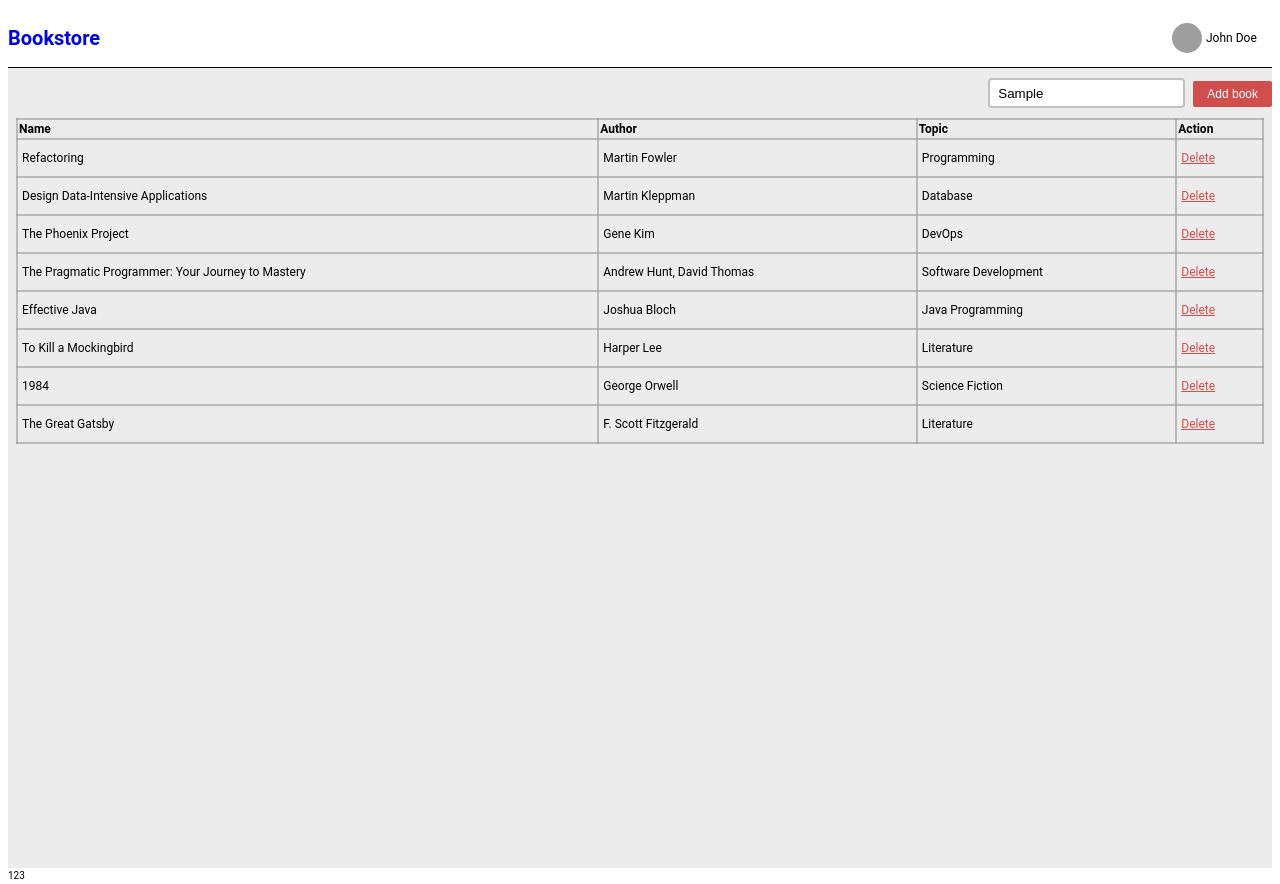
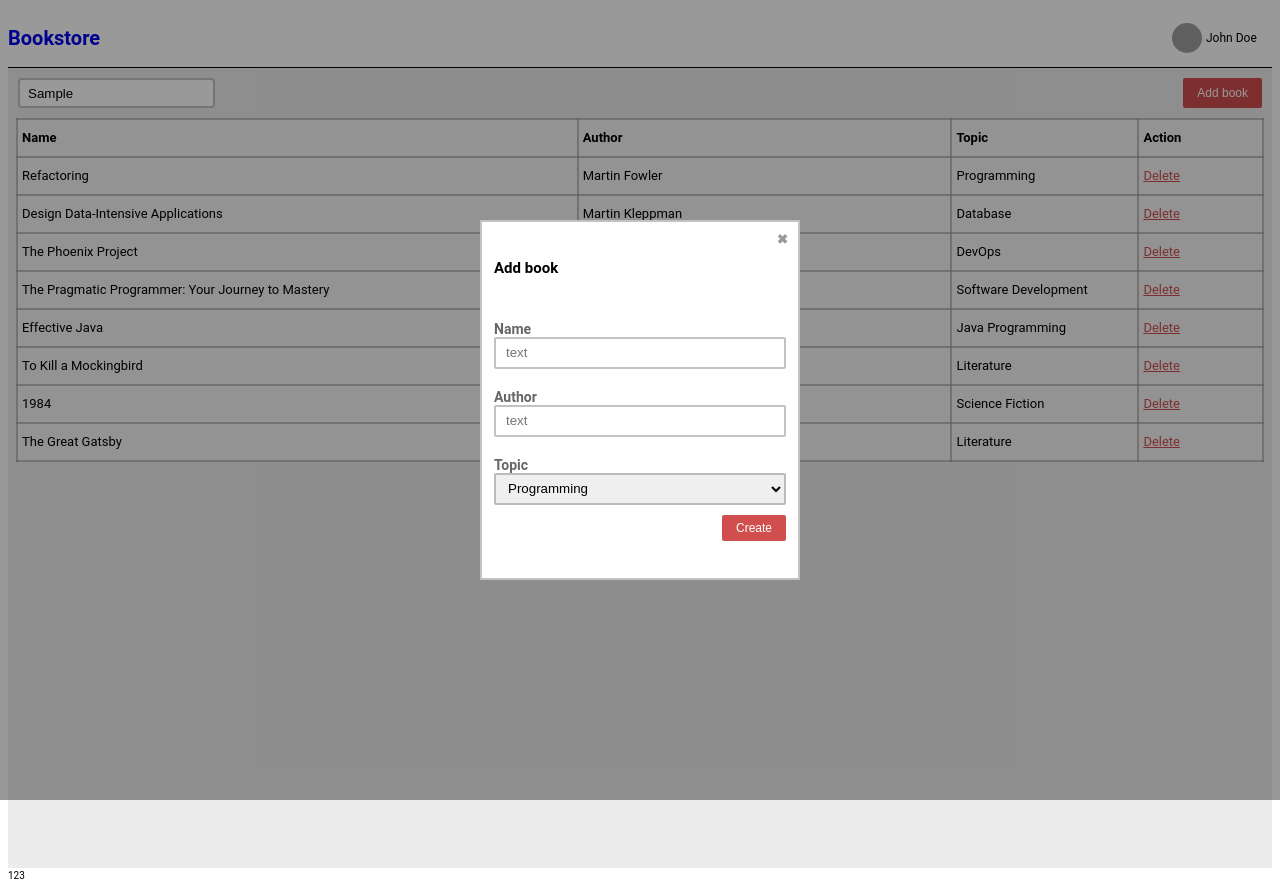
Before and after one commit to dwarvesf/df-frontend-2023, a React (Create React App) app in the folder assignment-3/: page / in a window 1280 px wide. Both pictures are taken after typing "Sample" into the empty fields and a click on the button "Add book". Built offline with nearby package versions, Linux system fonts and the light colour scheme; grey boxes are pictures that could not be loaded.

Commit message:
Add and implement successfully ModalAdd component

```diff
--- a/assignment-3/public/index.html
+++ b/assignment-3/public/index.html
@@ -24,7 +24,7 @@
       work correctly both with client-side routing and a non-root public URL.
       Learn how to configure a non-root public URL by running `npm run build`.
     -->
-    <title>React App</title>
+    <title>Bookstore</title>
   </head>
   <body>
     <noscript>You need to enable JavaScript to run this app.</noscript>
--- a/assignment-3/src/App.css
+++ b/assignment-3/src/App.css
@@ -1,38 +1,264 @@
-.App {
-  text-align: center;
+/* BASE */
+html {
+  height: 100%;
+  width: 100%;
+  box-sizing: border-box;
+  font-family: "Roboto", sans-serif;
+  font-size: 62.5%;
+  line-height: 1.6rem;
 }
 
-.App-logo {
-  height: 40vmin;
-  pointer-events: none;
+* {
+  box-sizing: inherit;
 }
 
-@media (prefers-reduced-motion: no-preference) {
-  .App-logo {
-    animation: App-logo-spin infinite 20s linear;
-  }
+/* MAIN */
+.app {
+  overflow: hidden;
+  margin: 0 20px;
 }
 
-.App-header {
-  background-color: #282c34;
-  min-height: 100vh;
+.navbar {
+  height: 60px;
+  display: flex;
+  justify-content: space-between;
+  align-items: center;
+  border-bottom: 1px solid black;
+}
+
+#bookstore {
+  text-decoration: none;
+  font-weight: bold;
+  font-size: 20px;
+}
+
+.user {
+  width: 100px;
+  position: relative;
+  align-items: center;
+  display: flex;
+  font-size: 12px;
+}
+
+#avt {
+  margin-right: 4px;
+  border-radius: 50%;
+  width: 30px;
+  height: 30px;
+}
+
+/* APP CONTAINER */
+
+.app__container {
+  padding-top: 10px;
+  width: 100%;
+  background-color: #dfdcdc8d;
+  position: relative;
   display: flex;
   flex-direction: column;
-  align-items: center;
-  justify-content: center;
-  font-size: calc(10px + 2vmin);
-  color: white;
+  height: 100vh;
 }
 
-.App-link {
-  color: #61dafb;
+.btn {
+  background-color: #d04d4dfd;
+  color: white;
+  padding: 6px 14px;
+  cursor: pointer;
+  font-size: 12px;
+  border-radius: 2px;
+  border: none;
 }
 
-@keyframes App-logo-spin {
-  from {
-    transform: rotate(0deg);
-  }
-  to {
-    transform: rotate(360deg);
-  }
+.control {
+  height: 30px;
+  width: 100%;
+  position: absolute;
+  right: 0;
+  display: flex;
+  justify-content: space-between;
+  /* margin-right: 20px; */
+  margin-bottom: 10px;
+  padding: 0 10px;
 }
+
+.search {
+
+  height: 100%;
+  margin-right: 8px;
+  border: 2px solid #9999;
+  border-radius: 4px;
+}
+
+/* TABLE */
+
+.table {
+  margin: 0 8px;
+  padding-top: 40px;
+}
+
+.table__content {
+  width: 100%;
+  border: 1px solid grey;
+}
+
+table, thead, td, th {
+  padding: 10px 4px;
+  text-align: left;
+}
+
+
+table,
+tr > * {
+  background-color:whitesmoke;
+  border-collapse: collapse;
+  border: 2px solid #9999;
+  font-size: 13px;
+}
+
+thead {
+  font-weight: bold;
+}
+
+.table tr th:first-child {
+  width: 45%;
+}
+
+.table tr th:nth-child(2) {
+  width: 30%;
+}
+
+.table tr th:nth-child(3) {
+  width: 15%;
+}
+
+.table tr th:last-child {
+  width: 10%;
+}
+
+.delete-click {
+  color: #d04d4dfd;
+  text-decoration:underline;
+  cursor: pointer;
+}
+
+/* MODAL */
+
+.modal {
+  /* display: none;  */
+  position: fixed; /* Stay in place */
+  z-index: 1; /* Sit on top */
+  padding-top: 100px; /* Location of the box */
+  left: 0;
+  top: 0;
+  width: 100%; /* Full width */
+  height: 100%; /* Full height */
+  overflow: auto; /* Enable scroll if needed */
+  background-color: rgb(0,0,0); /* Fallback color */
+  background-color: rgba(0,0,0,0.4); /* Black w/ opacity */
+}
+
+.form {
+  position: absolute;
+  padding: 20px 12px;
+  top: 50%;
+  left: 50%;
+  margin-right: -50%;
+  transform: translate(-50%, -50%);
+  background-color: white;
+  display: flex;
+  flex-direction: column;
+  z-index: 100;
+  border: 2px solid #9999;
+}
+
+.delete-form {
+  justify-content: space-between;
+  align-items: center;
+  width: 300px;
+  height: 200px;
+  z-index: 100;
+  /* display: none; */
+}
+
+.form h2 {
+  margin: 0;
+}
+
+.close {
+  position: absolute;
+  right: 10px;
+  top: 10px;
+  padding: 0;
+  border: 0;
+  cursor: pointer;
+  background-color: white;
+  font-weight: bold;
+  color: #999;
+}
+
+.close:hover {
+  color: red;
+}
+
+.form__content {
+  font-size: 12px;
+  width: 140px;
+  align-items: center;
+}
+
+.btn-delete {
+  padding-right: 10px;
+  background-color: transparent;
+  background-repeat: no-repeat;
+  border: none;
+  cursor: pointer;
+  overflow: hidden;
+  outline: none;
+}
+
+.form h3 {
+  margin: 0;
+}
+
+/* ADD FORM */
+
+.add-form {
+  width: 320px;
+  height: 360px;
+  display: flex;
+  flex-direction: column;
+  justify-content: space-around;
+  /* display: none; */
+}
+
+.add-form .form__content {
+  width: 100%;
+}
+
+.input-header {
+  color: #666;
+}
+
+.input-wrap input, .input-wrap select {
+  width: 100%;
+  height: 32px;
+  border: 2px solid #9999;
+  border-radius: 2px;
+}
+
+.input-wrap {
+  padding: 10px 0;
+}
+
+.btn-create {
+  float: right;
+}
+
+input[type=text], select {
+  padding: 0 8px;
+  box-sizing: border-box;
+}
+
+.input::placeholder {
+  padding: 0 2px;
+}
--- a/assignment-3/src/App.tsx
+++ b/assignment-3/src/App.tsx
@@ -1,7 +1,7 @@
 import './App.css'
-// import { useState } from 'react'
-// import { useLocalStorage } from 'usehooks-ts'
-import { Header, Button, LineBook } from './components'
+import { useState } from 'react'
+import { useLocalStorage} from 'usehooks-ts'
+import { Header, Button, LineBook, ModalAdd } from './components'
 import ShowText from './components/ShowText'
 
 // Import types
@@ -59,10 +59,13 @@ const defaultBooks: BookList = [
 ]
 
 function Content() {
-  // const [books, setBooks] = useLocalStorage('books', defaultBooks)
-  const books = defaultBooks
+  const [books, setBooks] = useLocalStorage('books', defaultBooks)
+  const [openModalAdd, SetModalAdd] = useState<boolean>(false)
 
   return (
+
+
+    <>
     <div className="app__container">
       <div className="control">
         <input
@@ -73,9 +76,9 @@ function Content() {
           // onChange={(e) => handleSearch(e)}
         />
         <Button
-        // onClick={() => {
-        //   SetModalAdd(true)
-        // }}
+        onClick={() => {
+          SetModalAdd(true)
+        }}
         >
           Add book
         </Button>
@@ -110,6 +113,10 @@ function Content() {
         </table>
       </div>
     </div>
+      {openModalAdd ? (
+        <ModalAdd SetModalAdd={SetModalAdd} books={books} setBooks={setBooks}/>
+      ):null}
+    </>
   )
 }
 
--- /dev/null
+++ b/assignment-3/src/components/ModalAdd.tsx
@@ -0,0 +1,99 @@
+import { Dispatch, SetStateAction, useState } from 'react'
+import { Book,BookList } from '../types'
+
+function generateRandomString() {
+  return Math.random().toString(36).substring(2, 15)
+}
+
+interface ModalAddProps {
+  books: BookList,
+  SetModalAdd: Dispatch<SetStateAction<boolean>>,
+  setBooks: Dispatch<SetStateAction<BookList>>
+}
+
+export default function ModalAdd({ books,SetModalAdd, setBooks }:ModalAddProps) {
+  const [name, setName] = useState<string>('')
+  const [author, setAuthor] = useState<string>('')
+  const [topic, setTopic] = useState<string>('Programming')
+
+  function handleAddBook(name, author, topic) {
+    const newBook: Book = {
+      id: generateRandomString(),
+      name,
+      author,
+      topic,
+    }
+    setBooks([...books, newBook])
+    setName('')
+    setAuthor('')
+    setTopic('Programming')
+  }
+
+
+  return (
+    <div className="modal modal-add">
+      <div className="form add-form">
+        <h2 className="form-header">
+          Add book
+          <button
+            className="close"
+            type="button"
+            onClick={() => SetModalAdd(false)}
+          >
+            &#x2716;
+          </button>
+        </h2>
+        <form className="form__content">
+          <div className="input-wrap">
+            <h3 className="input-header">Name</h3>
+            <input
+              value={name}
+              onChange={(e) => setName(e.target.value)}
+              className="input"
+              type="text"
+              placeholder="text"
+              id="input-name"
+              name="name"
+            />
+          </div>
+          <div className="input-wrap">
+            <h3 className="input-header">Author</h3>
+            <input
+              value={author}
+              onChange={(e) => setAuthor(e.target.value)}
+              className="input"
+              type="text"
+              placeholder="text"
+              id="input-author"
+              name="author"
+            />
+          </div>
+          <div className="input-wrap">
+            <h3 className="input-header">Topic</h3>
+            <select
+              id="input-topic"
+              name="topic"
+              value={topic}
+              onChange={(e) => setTopic(e.target.value)}
+            >
+              <option value="Programming">Programming</option>
+              <option value="Databse">Databse</option>
+              <option value="DevOps">DevOps</option>
+            </select>
+          </div>
+          <div className="form__btn">
+            <button
+              className="btn btn-create"
+              onClick={(e) => {
+                e.preventDefault()
+                handleAddBook(name, author, topic)
+              }}
+            >
+              Create
+            </button>
+          </div>
+        </form>
+      </div>
+    </div>
+  )
+}
--- a/assignment-3/src/components/ShowText.tsx
+++ b/assignment-3/src/components/ShowText.tsx
@@ -1,6 +1,3 @@
-
-
-
 interface ShowTextProps {
     text: string
 }
--- a/assignment-3/src/components/index.ts
+++ b/assignment-3/src/components/index.ts
@@ -1,3 +1,4 @@
 export {default as Button} from './Button'
 export {default as Header} from './Header'
 export {default as LineBook} from './LineBook'
+export {default as ModalAdd} from './ModalAdd'
```
Also changed, not shown: assignment-3/src/components/LineBook.tsx (+0 -49 lines).
